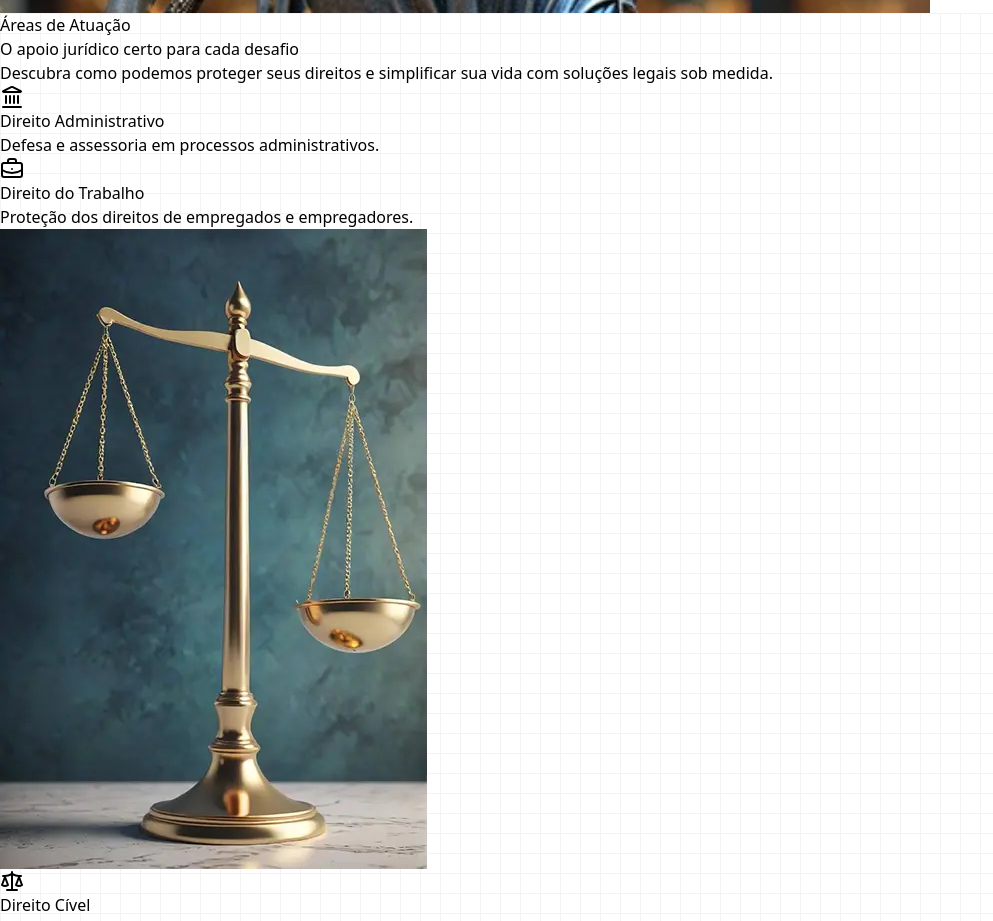
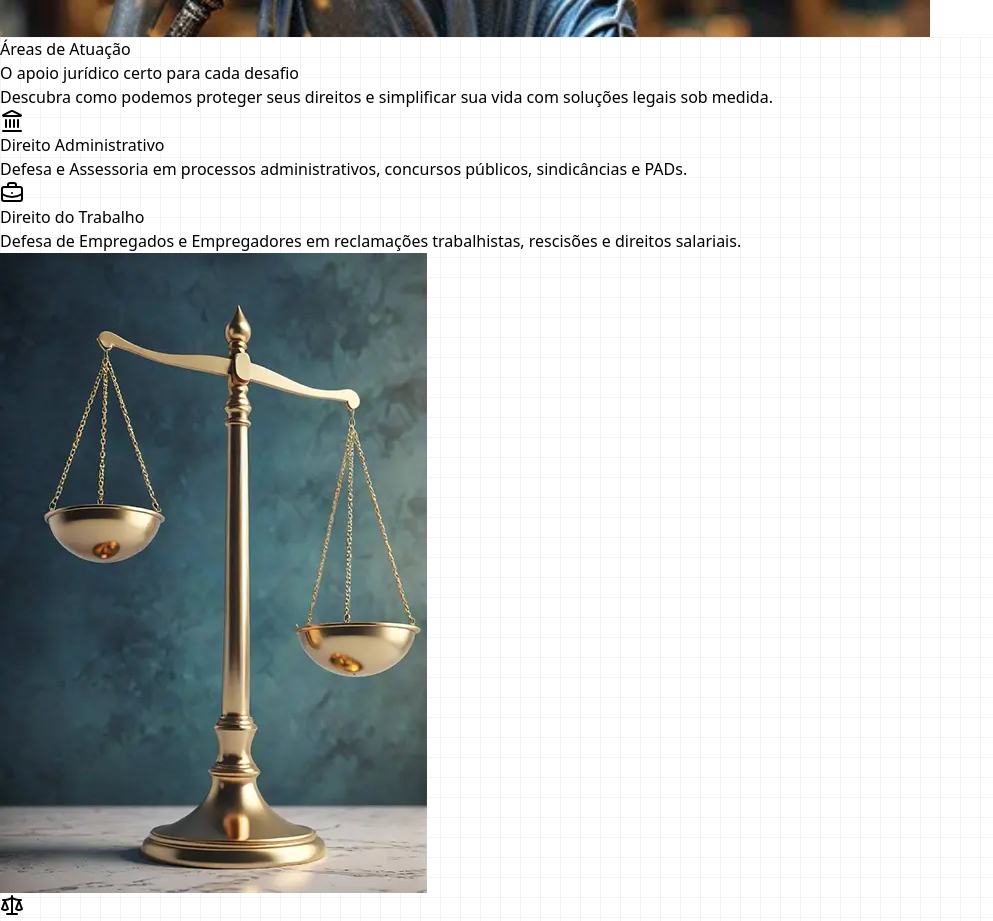
Before and after one commit to Paper-Street-Softwares/LP-Vinicius-Vitor, a React (Vite) app: page / in a window 1280 px wide. Shown: the part 1460-2381 px from the top of the page, without its empty margins (0-993 px from the left). Built offline with nearby package versions, Linux system fonts and the light colour scheme; no server answers; a web font is replaced by a local one.

Commit message:
fix: Ajustes e itens novos inseridos

```diff
--- a/src/components/sectionElements/SidebarSocial.jsx
+++ b/src/components/sectionElements/SidebarSocial.jsx
@@ -46,9 +46,8 @@
     <UserSearch />,
     <ServerIcon />,
     <FileText />,
+    <MapPin />,
     <HelpCircle />,
-
-    <MapPin />,
   ];
 
   return (
--- a/src/components/sections/Steps.jsx
+++ b/src/components/sections/Steps.jsx
@@ -7,6 +7,7 @@
 import SectionWrapper from "../sectionElements/SectionWrapper";
 import MotionDivDownToUp from "../animation/MotionDivDownToUp";
 import GalleryAbout from "../sectionElements/about/GalleryAbout";
+import Button from "../interactives/Button";
 
 export default function Steps({ colorMode }) {
   const { t } = useTranslation();
@@ -28,6 +29,7 @@
   return (
     <SectionArea className={`${bgClass}`} paddingbot={false}>
       <SectionWrapper className="flex flex-col desktop1:flex-row-reverse gap-[40px] desktop2:gap-0 desktop1:justify-between">
+        <div className="flex flex-col gap-8 items-center">
           <MotionDivDownToUp className="relative w-[90%] desktop1:w-[415px] desktop2:w-[450px] flex justify-center rounded-xl shadow-custom-opacity shadow-shadowSteps/10">
             {/* <GalleryAbout /> */}
             <picture>
@@ -43,6 +45,21 @@
               />
             </picture>
           </MotionDivDownToUp>
+          <Button
+            icon={
+              <svg
+                xmlns="http://www.w3.org/2000/svg"
+                width={24}
+                height={24}
+                fill="currentColor"
+                viewBox="0 0 24 24"
+              >
+                <path d="M17.472 14.382c-.297-.149-1.758-.867-2.03-.967-.273-.099-.472-.148-.67.15-.197.297-.768.966-.94 1.164-.173.198-.347.223-.644.074-.297-.149-1.255-.463-2.39-1.475-.883-.788-1.48-1.761-1.653-2.059-.173-.297-.018-.458.13-.606.134-.133.298-.347.446-.52.149-.174.198-.298.298-.497.099-.198.05-.372-.025-.521-.075-.149-.669-1.611-.916-2.207-.242-.579-.487-.5-.67-.51-.173-.007-.372-.009-.571-.009-.198 0-.52.074-.793.372-.273.297-1.04 1.016-1.04 2.479 0 1.462 1.065 2.875 1.213 3.074.149.198 2.095 3.2 5.077 4.487.709.306 1.262.489 1.694.625.712.226 1.36.194 1.872.118.571-.085 1.758-.718 2.006-1.412.248-.694.248-1.288.173-1.412-.074-.124-.272-.198-.57-.347m-5.421 7.403h-.004a9.87 9.87 0 01-5.031-1.378l-.361-.214-3.741.982.998-3.648-.235-.374a9.86 9.86 0 01-1.51-5.26c.001-5.45 4.436-9.884 9.888-9.884 2.64 0 5.122 1.03 6.988 2.896a9.825 9.825 0 012.893 6.994c-.002 5.45-4.436 9.884-9.884 9.884m8.413-18.297A11.815 11.815 0 0012.05 0C5.495 0 .16 5.335.158 11.892c0 2.096.547 4.142 1.588 5.94L0 24l6.305-1.654a11.882 11.882 0 005.732 1.463h.005c6.554 0 11.89-5.335 11.892-11.892a11.821 11.821 0 00-3.466-8.413" />
+              </svg>
+            }
+            label={t("steps.labelButton")}
+          />
+        </div>
 
         <div className="desktop1:w-[550px] desktop2:w-[570px]">
           <SectionHeader
--- a/src/content/content.jsx
+++ b/src/content/content.jsx
@@ -445,7 +445,7 @@
       title: "A_Definir",
       subtitle: "A_Definir",
       embedsrc:
-        "https://www.google.com/maps/embed?pb=!1m14!1m8!1m3!1d456.98033254231933!2d-46.6933381!3d-23.6099751!3m2!1i1024!2i768!4f13.1!3m3!1m2!1s0x94ce50cbbcc489d7%3A0xc7f10feaf018ce35!2sRua%20Arandu%2C%20205%20-%20Conjunto%201005%20-%20Itaim%20Bibi%2C%20S%C3%A3o%20Paulo%20-%20SP%2C%2004562-030!5e0!3m2!1spt-BR!2sbr!4v1758897111607!5m2!1spt-BR!2sbr",
+        "https://www.google.com/maps/embed?pb=!1m18!1m12!1m3!1d3969.2886895023908!2d-35.2376516!3d-5.814843600000001!2m3!1f0!2f0!3f0!3m2!1i1024!2i768!4f13.1!3m3!1m2!1s0x7b2553890e4d9b1%3A0x4f7c5ebe37a4318e!2sAv.%20Lima%20e%20Silva%2C%20135a%20-%20Bom%20Pastor%2C%20Natal%20-%20RN%2C%2059062-300!5e0!3m2!1spt-BR!2sbr!4v1763493079598!5m2!1spt-BR!2sbr",
     },
     about: {
       imagem: {
--- a/src/locales/pt.json
+++ b/src/locales/pt.json
@@ -12,13 +12,14 @@
       "service": "Serviços",
       "about": "Sobre Nós",
       "blog": "Blog",
+      "maps": "Mapa",
       "faq": "Perguntas Frequentes"
     },
     "ctaButtonText": "Contato",
     "ctaButtonTextResponsive": "Contato"
   },
   "hero": {
-    "miniTag": "ADVOCACIA PERSONALIZADA EM NATAL - RN",
+    "miniTag": "ESCRITÓRIO EM NATAL - RN",
     "title": "Justiça com <span class=\"text-primary font-bold\">estratégia</span> e <span class=\"text-primary font-bold\">resultado</span>",
     "subtitle": "Atuação jurídica personalizada para quem busca segurança, clareza e soluções eficazes em cada caso.",
     "ctaButtonText": "Fale com um advogado",
@@ -32,21 +33,21 @@
     "subtitle": "Descubra como podemos proteger seus direitos e simplificar sua vida com soluções legais sob medida.",
     "card1": {
       "title": "Direito Administrativo",
-      "subtitle": "Defesa e assessoria em processos administrativos.",
+      "subtitle": "Defesa e Assessoria em processos administrativos, concursos públicos, sindicâncias e PADs.",
       "description": "A_Definir",
       "buttonLabelModal": "A_Definir",
       "buttonLabel": "A_Definir"
     },
     "card2": {
       "title": "Direito do Trabalho",
-      "subtitle": "Proteção dos direitos de empregados e empregadores.",
+      "subtitle": "Defesa de Empregados e Empregadores em reclamações trabalhistas, rescisões e direitos salariais.",
       "description": "A_Definir",
       "buttonLabelModal": "A_Definir",
       "buttonLabel": "A_Definir"
     },
     "card3": {
-      "title": "Direito Cível",
-      "subtitle": "Soluções eficazes para conflitos e responsabilidades.",
+      "title": "Direito Cível e Empresarial",
+      "subtitle": "Atuação em Indenizações, contratos, responsabilidade civil, cobranças e proteção do patrimônio de pessoas e empresas.",
       "description": "A_Definir",
       "buttonLabelModal": "A_Definir",
       "buttonLabel": "A_Definir"
@@ -76,9 +77,9 @@
   },
   "maps": {
     "minitag": "LOCALIZAÇÃO",
-    "title": "A_Definir",
-    "subtitle": "A_Definir",
-    "embedsrc": "A_Definir"
+    "title": "Encontre-nos em Natal - RN",
+    "subtitle": "Visite nosso endereço e confira no mapa abaixo como chegar facilmente.",
+    "embedsrc": ""
   },
   "about": {
     "imagem": {
@@ -90,7 +91,7 @@
     "buttonModalLabelAbout": "Continuar lendo",
     "paragraph": "Iniciei a jornada no Direito como assistente jurídico, onde adquiri uma base sólida. Com o tempo, expandi minha atuação para áreas como Direito Civil, Trabalhista, Tributário e Previdenciário, desenvolvendo uma visão estratégica para questões jurídicas complexas.",
     "modal": "Iniciei a jornada no Direito como assistente jurídico, onde adquiri uma base sólida. Com o tempo, expandi minha atuação para áreas como Direito Civil, Trabalhista, Tributário e Previdenciário, desenvolvendo uma visão estratégica para questões jurídicas complexas. <br/><br/> Sou motivado pela oportunidade de impactar vidas, oferecendo suporte legal com empatia e compreensão. Acredito que cada cliente é único e merece uma atenção personalizada e cuidadosa. Meu compromisso é defender os direitos dos meus clientes com integridade e dedicação, garantindo segurança e confiança em cada etapa do processo.",
-    "ctaButtonAriaLabel": " Quer saber mais sobre nós? Clique abaixo 👇",
+    "ctaButtonAriaLabel": "Quer saber mais sobre meu trabalho? Clique abaixo 👇",
     "ctaButtonText": "Entre em contato",
     "aboutSocial": {
       "miniTag": "REDES SOCIAIS",
@@ -113,7 +114,7 @@
     "title": "<span class=\"text-primary font-bold\">Dúvidas?</span> Entre em contato conosco para podermos lhe ajudar, <span class=\"text-primary font-bold\">estamos te esperando.</span>",
     "subtitleDireitaPartes": ["E N T R E", "E M", "C O N T A T O", "V I A"],
     "titleDireita": "WhatsApp",
-    "ctaButtonText": "Entre em Contato"
+    "ctaButtonText": "Fale agora com um advogado"
   },
   "steps": {
     "miniTag": "PASSO A PASSO",
@@ -123,24 +124,25 @@
       "card1": {
         "stepNumber": 1,
         "cardTitle": "Consulta inicial",
-        "cardDescription": "Realizamos uma reunião para entender seu caso e identificar suas necessidades jurídicas."
+        "cardDescription": "Realizamos uma conversa inicial, para entender seu caso, tirar as dúvidas e identificar suas necessidades."
       },
       "card2": {
         "stepNumber": 2,
         "cardTitle": "Análise detalhada",
-        "cardDescription": "Examinamos todos os aspectos do seu caso, revisando documentos e evidências para obter uma visão completa."
+        "cardDescription": "Analisamos documentos, provas e todos os detalhes da situação para ter uma visão do seu caso."
       },
       "card3": {
         "stepNumber": 3,
         "cardTitle": "Elaboração da estratégia",
-        "cardDescription": "Criamos uma estratégia jurídica personalizada para proteger seus interesses de maneira eficaz."
+        "cardDescription": "Definimos, junto com você, a melhor estratégia para proteger seus interesses. "
       },
       "card4": {
         "stepNumber": 4,
         "cardTitle": "Ação legal",
-        "cardDescription": "Iniciamos e conduzimos as ações judiciais ou o serviço contratado, buscando justiça e soluções personalizadas conforme a necessidade do seu caso."
+        "cardDescription": "Colocamos a estratégia em pratica, seja por meio de ações judiciais, acordos ou outras medidas necessárias."
       }
-    }
+    },
+    "labelButton": "Agendar minha consulta inicial"
   },
   "blog": {
     "miniTag": "BLOG",
--- a/src/pages/Index.jsx
+++ b/src/pages/Index.jsx
@@ -81,7 +81,7 @@
       <Steps colorMode={colorMode} />
       <BlogPosts />
       <Faq colorMode={colorMode} />
-      {/* <Maps colorMode={colorMode} /> */}
+      <Maps colorMode={colorMode} />
       <FooterSocial
         colorMode={colorMode}
         addres={true}
```
Also changed, not shown: src/assets/imgs/about/imgAboutInstagram.webp, src/assets/imgs/about/imgAboutInstagramMobile.webp. Lines whose indentation alone changed are shown as unchanged.
